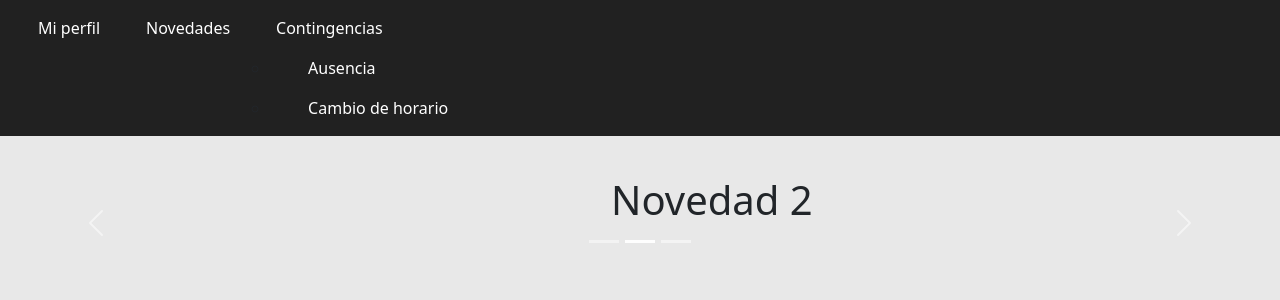
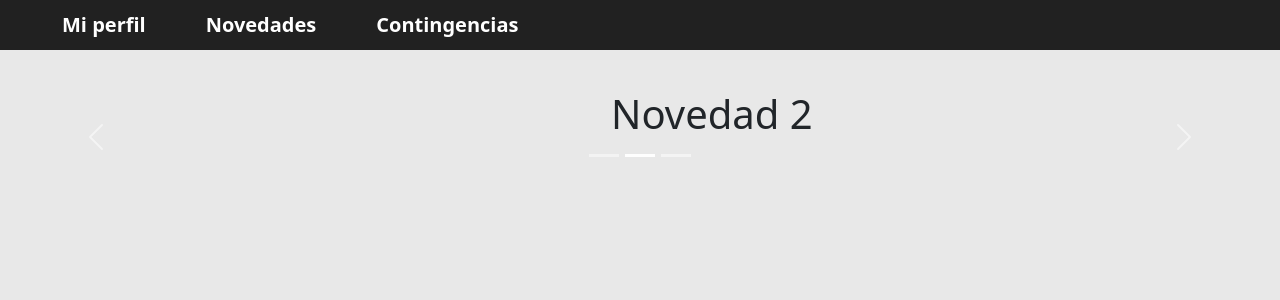
Before and after one commit to PG-HENRY-13/PG-Escuelas, a React (Create React App) app: page /user in a window 1280 px wide. Shown: the top 300 px of the page. Built offline with nearby package versions, Linux system fonts and the light colour scheme.

Commit message:
[Update] Personalized UserLayout

```diff
--- a/src/components/LayoutEmployee.tsx
+++ b/src/components/LayoutEmployee.tsx
@@ -1,37 +1,47 @@
 import React from "react";
 import { NavLink, Outlet } from "react-router-dom";
-import "../styles/Layouts.css";
+import "../styles/LayoutUser.css";
 export default function LayoutEmployee(): JSX.Element {
   return (
     <main>
-      <nav className="navbar navbar-expand-lg">
-        <ul className="navbar-nav">
-          <li className="nav-item">
-            <NavLink className="nav-link" to="/admin/createuser">
+      <nav className="menu">
+        <section className="menu__container">
+          <ul className="menu__links">
+            <li className="menu__item">
+              <NavLink className="menu__link" to="/admin/createuser">
                 Mi perfil
               </NavLink>
             </li>
-          <li className="nav-item">
-            <NavLink className="nav-link" to="/user/news">
+            <li className="menu__item">
+              <NavLink className="menu__link" to="/user/news">
                 Novedades
               </NavLink>
             </li>
-          <li className="nav-item">
-            <span className="nav-link">Contingencias</span>
-            <ul>
-              <li>
-                <NavLink className="nav-link" to="/user/absenceReport">
+            <li className="menu__item menu__item--show">
+              <a href="#" className="menu__link">
+                Contingencias
+              </a>
+              <ul className="menu_nesting">
+                <li className="menu_inside">
+                  <NavLink
+                    className="menu__link menu__link--inside"
+                    to="/user/absenceReport"
+                  >
                     Ausencia
                   </NavLink>
                 </li>
-              <li>
-                <NavLink className="nav-link" to="/user/reschedule">
+                <li className="menu_inside">
+                  <NavLink
+                    className="menu__link menu__link--inside"
+                    to="/user/reschedule"
+                  >
                     Cambio de horario
                   </NavLink>
                 </li>
               </ul>
             </li>
           </ul>
+        </section>
       </nav>
       <section>
         <Outlet />
--- /dev/null
+++ b/src/styles/LayoutUser.css
@@ -0,0 +1,78 @@
+* {
+  margin: 0;
+  padding: 0;
+  box-sizing: border-box;
+}
+
+.menu {
+  background-color: #212121;
+  color: white;
+  height: 50px;
+  font-size: 20px;
+  font-weight: 600;
+  padding-bottom: 0px;
+}
+
+.menu__container {
+  display: flex;
+  justify-content: flex-start;
+  align-items: center;
+  width: 90%;
+  max-width: 1200px;
+  height: 100%;
+  margin: 0 auto;
+  float: left;
+}
+
+.menu__links {
+  margin-top: 15px;
+  height: 100%;
+  transition: transform 0.5s;
+  display: flex;
+}
+
+.menu__item {
+  list-style: none;
+  position: relative;
+  height: 100%;
+  --clip: polygon(0 0, 100% 0, 100% 0, 0 0);
+  z-index: 0;
+}
+
+.menu__item:hover {
+  --clip: polygon(0 0, 100% 0, 100% 100%, 0% 100%);
+}
+
+.menu_nesting {
+  list-style: none;
+  transition: clip-path 0.3s;
+  clip-path: var(--clip);
+  position: absolute;
+  right: 0;
+  bottom: 0;
+  width: max-content;
+  transform: translateY(100%);
+  background-color: black;
+  padding-left: 0px;
+}
+
+.menu__link {
+  color: white;
+  text-decoration: none;
+  padding: 0 30px;
+  display: flex;
+  height: 100%;
+  align-items: center;
+}
+
+.menu__link:hover {
+  background-color: lightblue;
+}
+
+.menu__link--inside {
+  padding: 10px 10px 10px 10px;
+}
+
+.menu__link--inside:hover {
+  background-color: lightblue;
+}
--- a/src/styles/Layouts.css
+++ b/src/styles/Layouts.css
@@ -29,14 +29,12 @@
   display: block;
 }
 
-
-
 .nav-logo {
   width: 90px;
   height: 90px;
 }
 
-.nav-logo:hover{
+.nav-logo:hover {
   transform: scale(1.1);
 }
 
```
Lines whose indentation alone changed are shown as unchanged.
